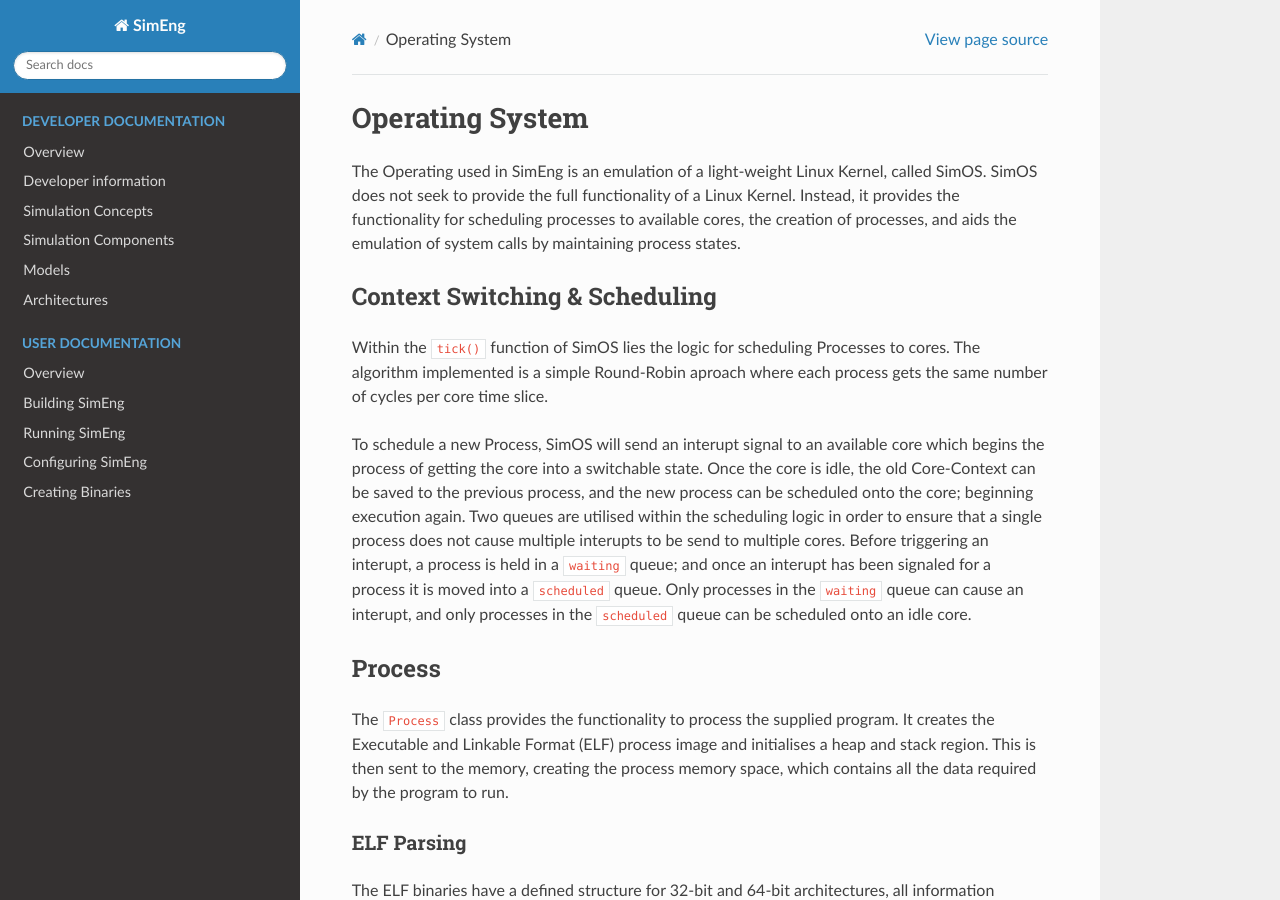
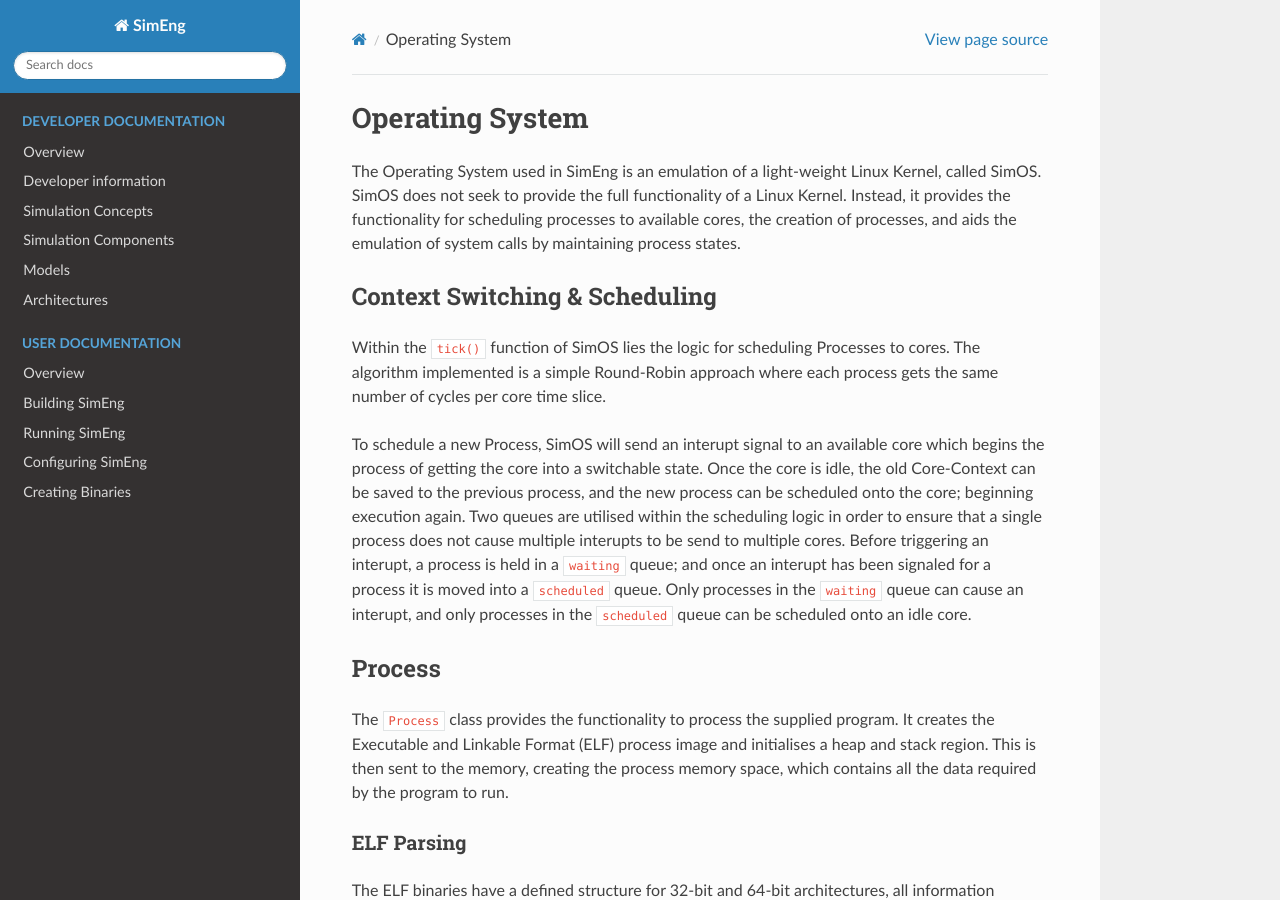
Before and after one commit to UoB-HPC/SimEng, a Sphinx documentation site: the page built from docs/sphinx/developer/concepts/kernel.rst, in a window 1280 px wide and 900 px high. Built offline with Sphinx 7.4.7 and the Read the Docs theme 2.0.0, drawn with Linux system fonts in a browser that asks for light colours; pages that are not in the unit, such as notebooks, are missing from menus.

Commit message:
Minor fixes addressing PR comments.

```diff
--- a/docs/sphinx/developer/concepts/kernel.rst
+++ b/docs/sphinx/developer/concepts/kernel.rst
@@ -1,11 +1,11 @@
 Operating System
-======
+================
 
-The Operating used in SimEng is an emulation of a light-weight Linux Kernel, called SimOS. SimOS does not seek to provide the full functionality of a Linux Kernel. Instead, it provides the functionality for scheduling processes to available cores, the creation of processes, and aids the emulation of system calls by maintaining process states.
+The Operating System used in SimEng is an emulation of a light-weight Linux Kernel, called SimOS. SimOS does not seek to provide the full functionality of a Linux Kernel. Instead, it provides the functionality for scheduling processes to available cores, the creation of processes, and aids the emulation of system calls by maintaining process states.
 
 Context Switching & Scheduling
 -------------------------------
-Within the ``tick()`` function of SimOS lies the logic for scheduling Processes to cores. The algorithm implemented is a simple Round-Robin aproach where each process gets the same number of cycles per core time slice.
+Within the ``tick()`` function of SimOS lies the logic for scheduling Processes to cores. The algorithm implemented is a simple Round-Robin approach where each process gets the same number of cycles per core time slice.
 
 To schedule a new Process, SimOS will send an interupt signal to an available core which begins the process of getting the core into a switchable state. Once the core is idle, the old Core-Context can be saved to the previous process, and the new process can be scheduled onto the core; beginning execution again. Two queues are utilised within the scheduling logic in order to ensure that a single process does not cause multiple interupts to be send to multiple cores. Before triggering an interupt, a process is held in a ``waiting`` queue; and once an interupt has been signaled for a process it is moved into a ``scheduled`` queue. Only processes in the ``waiting`` queue can cause an interupt, and only processes in the ``scheduled`` queue can be scheduled onto an idle core.
 
```
Also changed, not shown: 4 other files.
